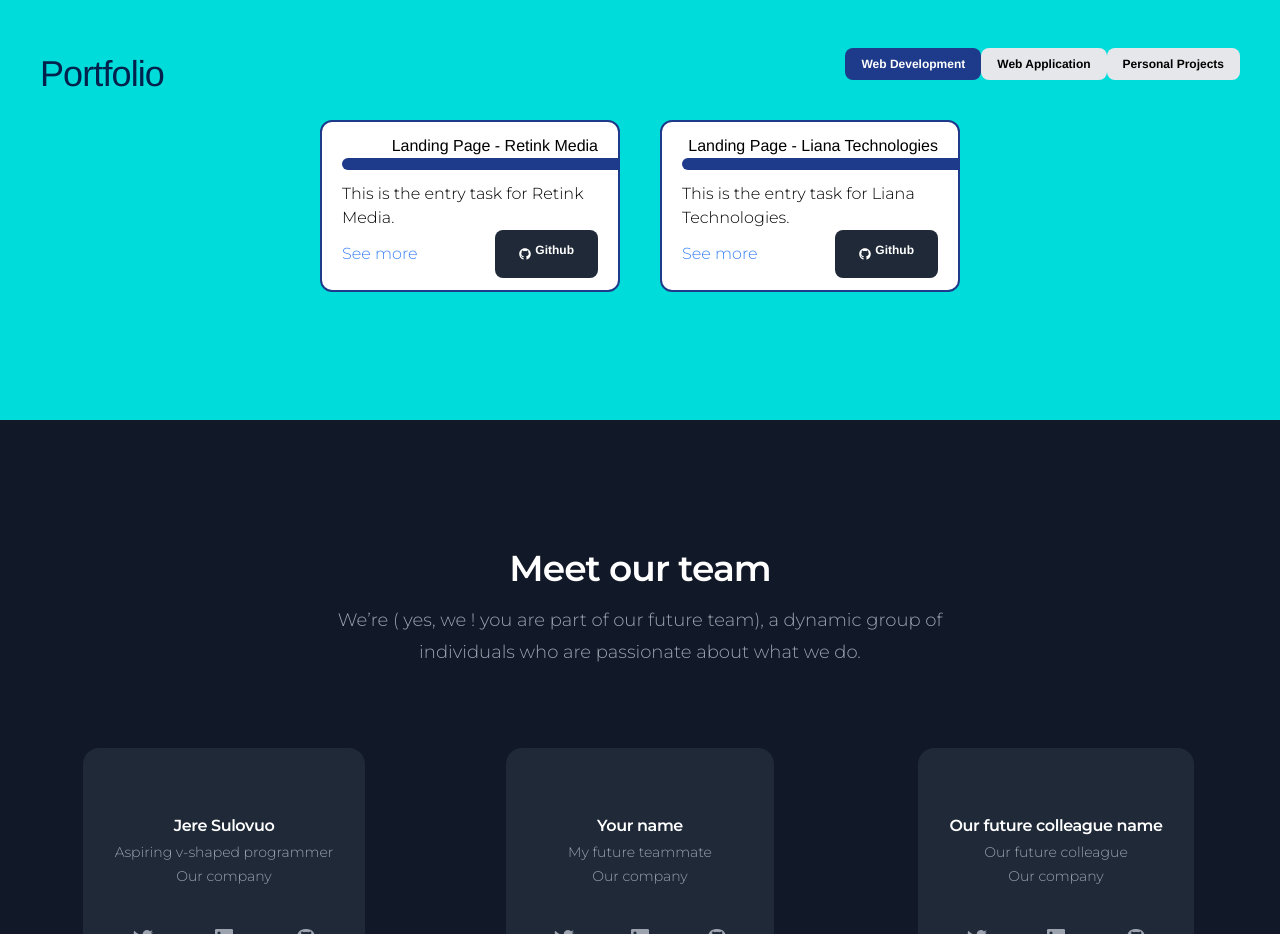
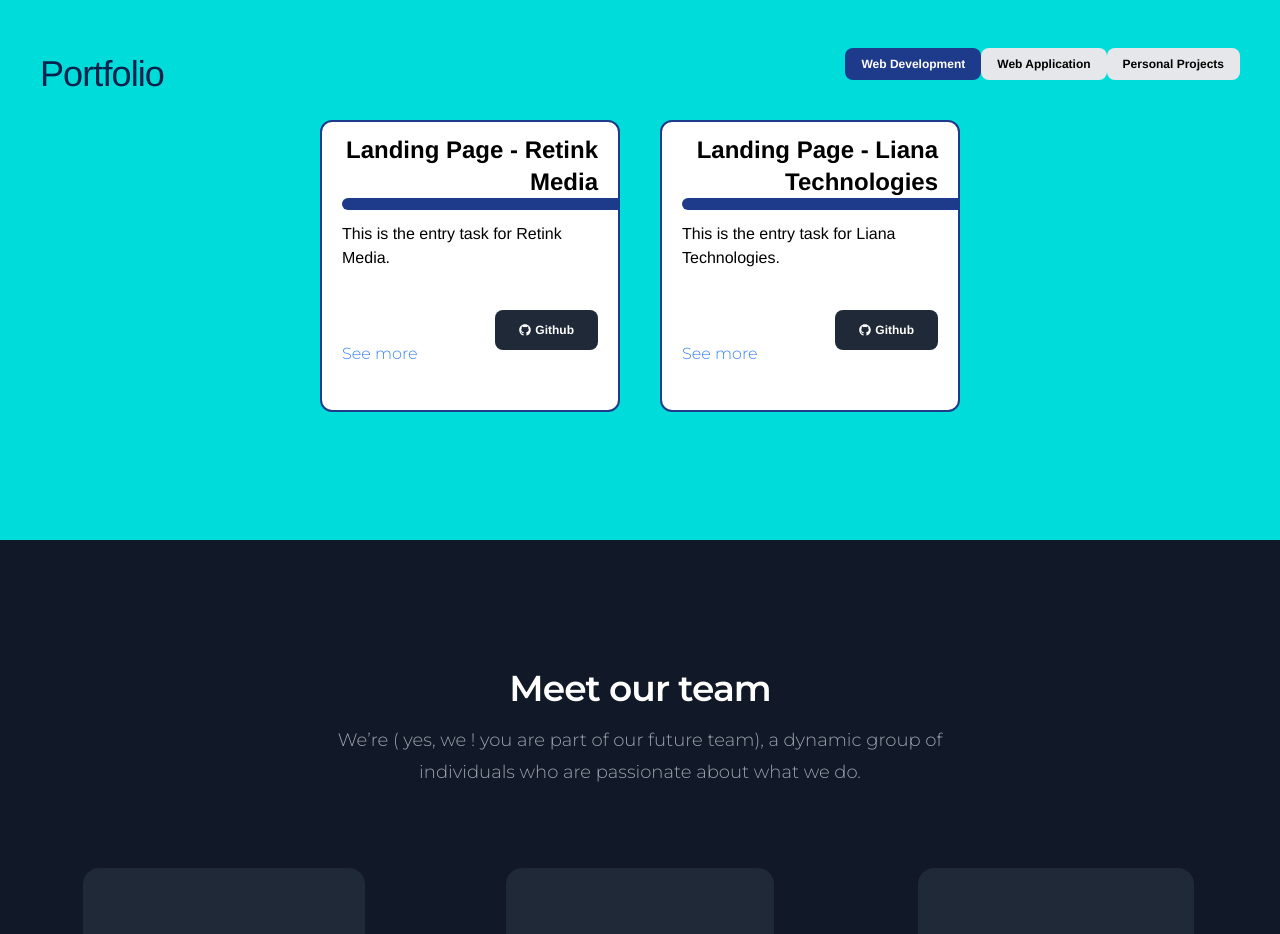
Before and after one commit to chungvuiloong/simple_portfolio, a React (Create React App) app: page / in a window 1280 px wide. Shown: the part 1380-2314 px from the top of the page. Built offline with nearby package versions, Linux system fonts and the light colour scheme.

Commit message:
Added typography paragraph to body.

```diff
--- a/src/pages/ProjectCard.tsx
+++ b/src/pages/ProjectCard.tsx
@@ -32,12 +32,16 @@
         border-2 border-blue-900 rounded-xl
         font-san'
     >
-        <Typography className='pb-3 row-span-1 text-end self-end'>
+        <Typography variant='h4' className='pb-3 row-span-1 text-end self-end'>
             <div className='pr-5'>{title}</div>
             <hr className="h-3 border-t-0 bg-blue-900 rounded-l-lg" />
         </Typography>
-        <CardBody className="pr-5">{description}
+        <CardBody className="pr-5">
+            <Typography variant='paragraph'>
+                {description}
+            </Typography>
         </CardBody>
+
         <CardFooter className="pr-5 row-span-1 flex justify-between">
             <a
                 href={demoUrl}
@@ -47,7 +51,7 @@
                 >
                 See more
             </a>
-            <Button className='flex gap-1 bg-gray-800'>
+            <Button className='flex gap-1 bg-gray-800 w-fit h-fit'>
                 <FaGithub className="text-white my-auto" />
                 <span>Github</span>
             </Button>
```
